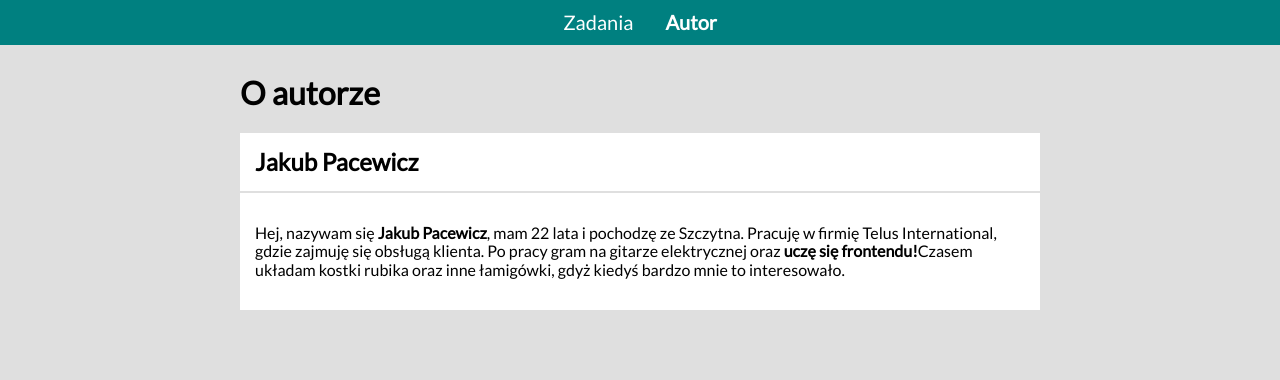
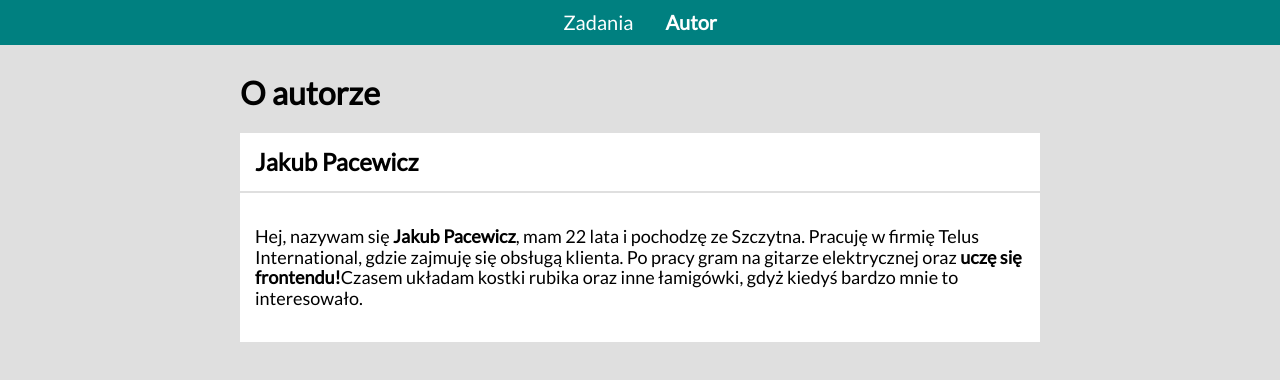
Before and after one commit to pecet3/toDoList-React, a React (Create React App) app: page /#/autor in a window 1280 px wide. Shown: the top 380 px of the page. Built offline with nearby package versions, Linux system fonts and the light colour scheme.

Commit message:
moved content to separate component

```diff
--- /dev/null
+++ b/src/features/author/About/index.js
@@ -0,0 +1,10 @@
+import { Wrapper } from "./styled";
+
+export const About = () => (
+    <Wrapper>
+        <p>Hej, nazywam się <b>Jakub Pacewicz</b>, mam 22 lata i pochodzę ze Szczytna.
+            Pracuję w firmię Telus International, gdzie zajmuję się obsługą klienta.
+            Po pracy gram na gitarze elektrycznej oraz <strong>uczę się frontendu!</strong>
+            Czasem układam kostki rubika oraz inne łamigówki, gdyż kiedyś bardzo mnie to interesowało.</p>
+    </Wrapper>
+);
--- /dev/null
+++ b/src/features/author/About/styled.js
@@ -0,0 +1,5 @@
+import styled from "styled-components";
+
+export const Wrapper = styled.div`
+    font-size: 18px;
+`
--- a/src/features/author/AuthorPage.js
+++ b/src/features/author/AuthorPage.js
@@ -1,6 +1,7 @@
 import Section from "../../common/Section";
 import Header from "../../common/Header";
 import Container from "../../common/Container";
+import { About } from "./About";
 
 const AuthorPage = () => (
     <Container>
@@ -9,14 +10,7 @@ const AuthorPage = () => (
         />
         <Section
             title="Jakub Pacewicz"
-            body={
-                <>
-                    <p>Hej, nazywam się <b>Jakub Pacewicz</b>, mam 22 lata i pochodzę ze Szczytna.
-                        Pracuję w firmię Telus International, gdzie zajmuję się obsługą klienta.
-                        Po pracy gram na gitarze elektrycznej oraz <strong>uczę się frontendu!</strong>
-                        Czasem układam kostki rubika oraz inne łamigówki, gdyż kiedyś bardzo mnie to interesowało.</p>
-                </>
-            }
+            body={<About/>}
         />
     </Container>
 );
```
